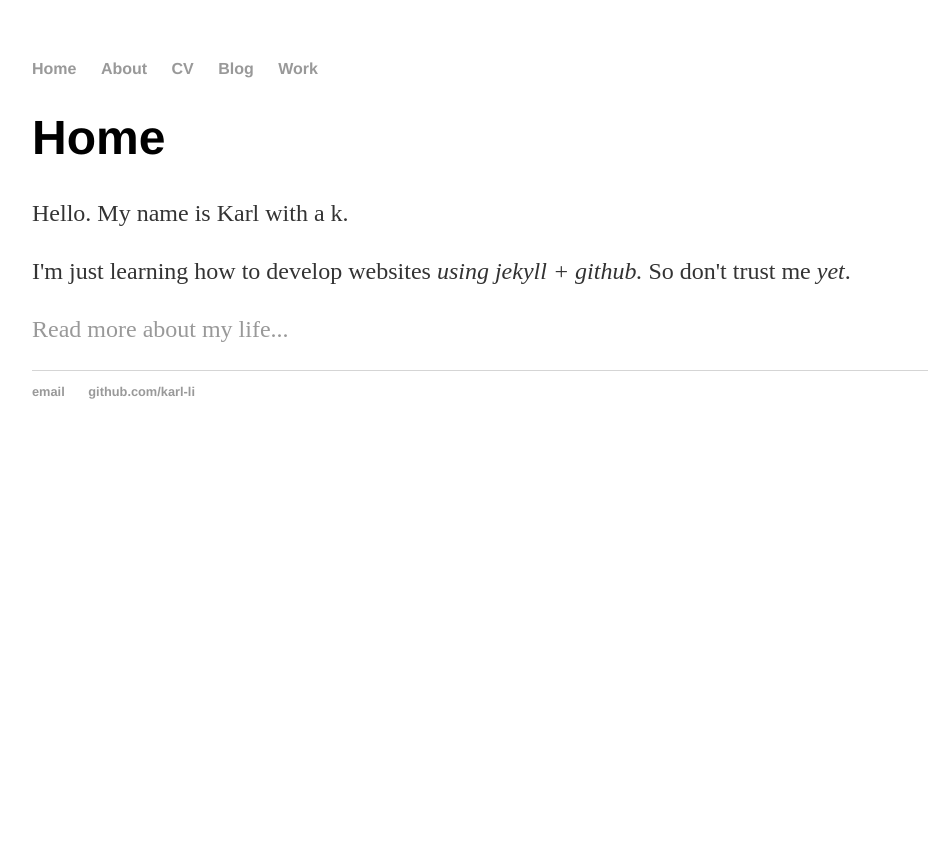
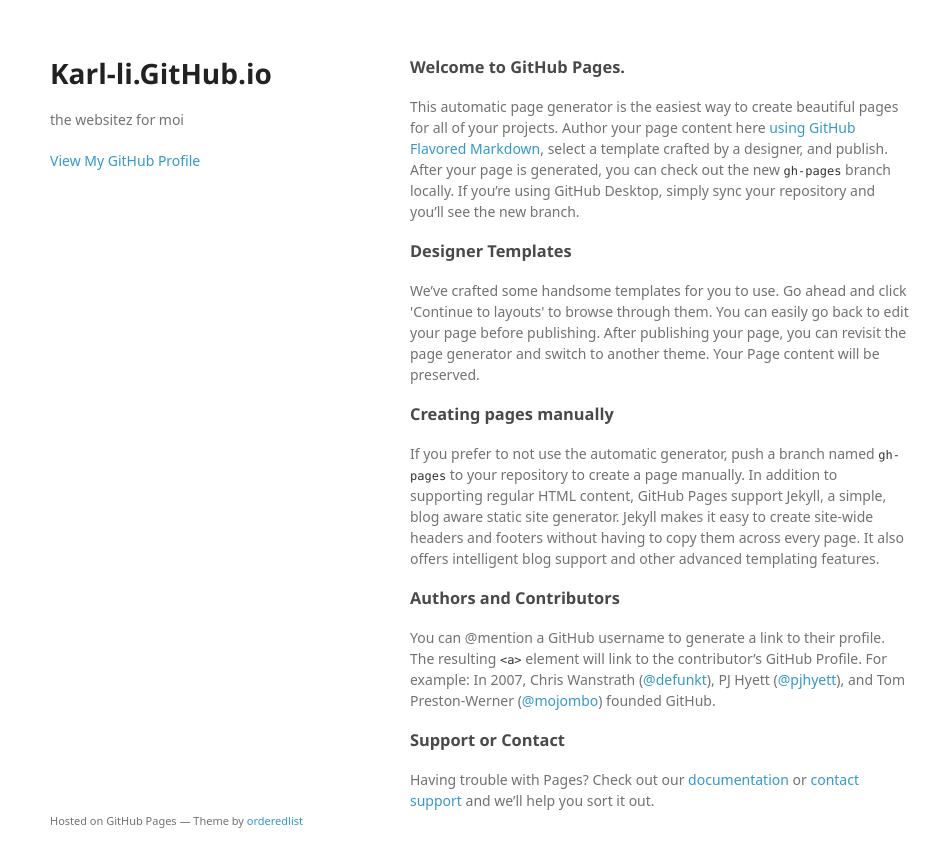
Before and after one commit to karl-li/karl-li.github.io, a Jekyll site: the page index.html, which Jekyll copies as it is, in a window 1280 px wide. Shown: the top 867 px of the page, without its empty margins (160-1100 px from the left). Built offline with Jekyll 4.4.1, drawn with Linux system fonts in a browser that asks for light colours; some web fonts are replaced.

Commit message:
Replace master branch with page content via GitHub

```diff
--- a/index.html
+++ b/index.html
@@ -1,10 +1,58 @@
----
-layout: default
-title: Karl Li, New Creation
----
-<div class="blurb">
-	<h1>Home</h1>
-	<p>Hello. My name is Karl with a k.</p>
-	<p>I'm just learning how to develop websites <em>using jekyll + github.</em> So don't trust me <em>yet</em>. </p>
-	<p><a href="/about">Read more about my life...</a></p>
-</div><!-- /.blurb -->
+<!doctype html>
+<html>
+  <head>
+    <meta charset="utf-8">
+    <meta http-equiv="X-UA-Compatible" content="chrome=1">
+    <title>Karl-li.GitHub.io by karl-li</title>
+
+    <link rel="stylesheet" href="stylesheets/styles.css">
+    <link rel="stylesheet" href="stylesheets/github-light.css">
+    <meta name="viewport" content="width=device-width">
+    <!--[if lt IE 9]>
+    <script src="//html5shiv.googlecode.com/svn/trunk/html5.js"></script>
+    <![endif]-->
+  </head>
+  <body>
+    <div class="wrapper">
+      <header>
+        <h1>Karl-li.GitHub.io</h1>
+        <p>the websitez for moi</p>
+
+
+        <p class="view"><a href="https://github.com/karl-li">View My GitHub Profile</a></p>
+
+      </header>
+      <section>
+        <h3>
+<a id="welcome-to-github-pages" class="anchor" href="#welcome-to-github-pages" aria-hidden="true"><span aria-hidden="true" class="octicon octicon-link"></span></a>Welcome to GitHub Pages.</h3>
+
+<p>This automatic page generator is the easiest way to create beautiful pages for all of your projects. Author your page content here <a href="https://guides.github.com/features/mastering-markdown/">using GitHub Flavored Markdown</a>, select a template crafted by a designer, and publish. After your page is generated, you can check out the new <code>gh-pages</code> branch locally. If you’re using GitHub Desktop, simply sync your repository and you’ll see the new branch.</p>
+
+<h3>
+<a id="designer-templates" class="anchor" href="#designer-templates" aria-hidden="true"><span aria-hidden="true" class="octicon octicon-link"></span></a>Designer Templates</h3>
+
+<p>We’ve crafted some handsome templates for you to use. Go ahead and click 'Continue to layouts' to browse through them. You can easily go back to edit your page before publishing. After publishing your page, you can revisit the page generator and switch to another theme. Your Page content will be preserved.</p>
+
+<h3>
+<a id="creating-pages-manually" class="anchor" href="#creating-pages-manually" aria-hidden="true"><span aria-hidden="true" class="octicon octicon-link"></span></a>Creating pages manually</h3>
+
+<p>If you prefer to not use the automatic generator, push a branch named <code>gh-pages</code> to your repository to create a page manually. In addition to supporting regular HTML content, GitHub Pages support Jekyll, a simple, blog aware static site generator. Jekyll makes it easy to create site-wide headers and footers without having to copy them across every page. It also offers intelligent blog support and other advanced templating features.</p>
+
+<h3>
+<a id="authors-and-contributors" class="anchor" href="#authors-and-contributors" aria-hidden="true"><span aria-hidden="true" class="octicon octicon-link"></span></a>Authors and Contributors</h3>
+
+<p>You can @mention a GitHub username to generate a link to their profile. The resulting <code>&lt;a&gt;</code> element will link to the contributor’s GitHub Profile. For example: In 2007, Chris Wanstrath (<a href="https://github.com/defunkt" class="user-mention">@defunkt</a>), PJ Hyett (<a href="https://github.com/pjhyett" class="user-mention">@pjhyett</a>), and Tom Preston-Werner (<a href="https://github.com/mojombo" class="user-mention">@mojombo</a>) founded GitHub.</p>
+
+<h3>
+<a id="support-or-contact" class="anchor" href="#support-or-contact" aria-hidden="true"><span aria-hidden="true" class="octicon octicon-link"></span></a>Support or Contact</h3>
+
+<p>Having trouble with Pages? Check out our <a href="https://help.github.com/pages">documentation</a> or <a href="https://github.com/contact">contact support</a> and we’ll help you sort it out.</p>
+      </section>
+      <footer>
+        <p><small>Hosted on GitHub Pages &mdash; Theme by <a href="https://github.com/orderedlist">orderedlist</a></small></p>
+      </footer>
+    </div>
+    <script src="javascripts/scale.fix.js"></script>
+
+  </body>
+</html>
--- /dev/null
+++ b/javascripts/scale.fix.js
@@ -0,0 +1,17 @@
+var metas = document.getElementsByTagName('meta');
+var i;
+if (navigator.userAgent.match(/iPhone/i)) {
+  for (i=0; i<metas.length; i++) {
+    if (metas[i].name == "viewport") {
+      metas[i].content = "width=device-width, minimum-scale=1.0, maximum-scale=1.0";
+    }
+  }
+  document.addEventListener("gesturestart", gestureStart, false);
+}
+function gestureStart() {
+  for (i=0; i<metas.length; i++) {
+    if (metas[i].name == "viewport") {
+      metas[i].content = "width=device-width, minimum-scale=0.25, maximum-scale=1.6";
+    }
+  }
+}
--- /dev/null
+++ b/stylesheets/github-light.css
@@ -0,0 +1,123 @@
+/*
+The MIT License (MIT)
+
+Copyright (c) 2016 GitHub, Inc.
+
+Permission is hereby granted, free of charge, to any person obtaining a copy
+of this software and associated documentation files (the "Software"), to deal
+in the Software without restriction, including without limitation the rights
+to use, copy, modify, merge, publish, distribute, sublicense, and/or sell
+copies of the Software, and to permit persons to whom the Software is
+furnished to do so, subject to the following conditions:
+
+The above copyright notice and this permission notice shall be included in all
+copies or substantial portions of the Software.
+
+THE SOFTWARE IS PROVIDED "AS IS", WITHOUT WARRANTY OF ANY KIND, EXPRESS OR
+IMPLIED, INCLUDING BUT NOT LIMITED TO THE WARRANTIES OF MERCHANTABILITY,
+FITNESS FOR A PARTICULAR PURPOSE AND NONINFRINGEMENT. IN NO EVENT SHALL THE
+AUTHORS OR COPYRIGHT HOLDERS BE LIABLE FOR ANY CLAIM, DAMAGES OR OTHER
+LIABILITY, WHETHER IN AN ACTION OF CONTRACT, TORT OR OTHERWISE, ARISING FROM,
+OUT OF OR IN CONNECTION WITH THE SOFTWARE OR THE USE OR OTHER DEALINGS IN THE
+SOFTWARE.
+
+*/
+
+.pl-c /* comment */ {
+  color: #969896;
+}
+
+.pl-c1 /* constant, variable.other.constant, support, meta.property-name, support.constant, support.variable, meta.module-reference, markup.raw, meta.diff.header */,
+.pl-s .pl-v /* string variable */ {
+  color: #0086b3;
+}
+
+.pl-e /* entity */,
+.pl-en /* entity.name */ {
+  color: #795da3;
+}
+
+.pl-smi /* variable.parameter.function, storage.modifier.package, storage.modifier.import, storage.type.java, variable.other */,
+.pl-s .pl-s1 /* string source */ {
+  color: #333;
+}
+
+.pl-ent /* entity.name.tag */ {
+  color: #63a35c;
+}
+
+.pl-k /* keyword, storage, storage.type */ {
+  color: #a71d5d;
+}
+
+.pl-s /* string */,
+.pl-pds /* punctuation.definition.string, string.regexp.character-class */,
+.pl-s .pl-pse .pl-s1 /* string punctuation.section.embedded source */,
+.pl-sr /* string.regexp */,
+.pl-sr .pl-cce /* string.regexp constant.character.escape */,
+.pl-sr .pl-sre /* string.regexp source.ruby.embedded */,
+.pl-sr .pl-sra /* string.regexp string.regexp.arbitrary-repitition */ {
+  color: #183691;
+}
+
+.pl-v /* variable */ {
+  color: #ed6a43;
+}
+
+.pl-id /* invalid.deprecated */ {
+  color: #b52a1d;
+}
+
+.pl-ii /* invalid.illegal */ {
+  color: #f8f8f8;
+  background-color: #b52a1d;
+}
+
+.pl-sr .pl-cce /* string.regexp constant.character.escape */ {
+  font-weight: bold;
+  color: #63a35c;
+}
+
+.pl-ml /* markup.list */ {
+  color: #693a17;
+}
+
+.pl-mh /* markup.heading */,
+.pl-mh .pl-en /* markup.heading entity.name */,
+.pl-ms /* meta.separator */ {
+  font-weight: bold;
+  color: #1d3e81;
+}
+
+.pl-mq /* markup.quote */ {
+  color: #008080;
+}
+
+.pl-mi /* markup.italic */ {
+  font-style: italic;
+  color: #333;
+}
+
+.pl-mb /* markup.bold */ {
+  font-weight: bold;
+  color: #333;
+}
+
+.pl-md /* markup.deleted, meta.diff.header.from-file */ {
+  color: #bd2c00;
+  background-color: #ffecec;
+}
+
+.pl-mi1 /* markup.inserted, meta.diff.header.to-file */ {
+  color: #55a532;
+  background-color: #eaffea;
+}
+
+.pl-mdr /* meta.diff.range */ {
+  font-weight: bold;
+  color: #795da3;
+}
+
+.pl-mo /* meta.output */ {
+  color: #1d3e81;
+}
--- /dev/null
+++ b/stylesheets/styles.css
@@ -0,0 +1,324 @@
+@font-face {
+  font-family: 'Noto Sans';
+  font-weight: 400;
+  font-style: normal;
+  src: url('../fonts/Noto-Sans-regular/Noto-Sans-regular.eot');
+  src: url('../fonts/Noto-Sans-regular/Noto-Sans-regular.eot?#iefix') format('embedded-opentype'),
+       local('Noto Sans'),
+       local('Noto-Sans-regular'),
+       url('../fonts/Noto-Sans-regular/Noto-Sans-regular.woff2') format('woff2'),
+       url('../fonts/Noto-Sans-regular/Noto-Sans-regular.woff') format('woff'),
+       url('../fonts/Noto-Sans-regular/Noto-Sans-regular.ttf') format('truetype'),
+       url('../fonts/Noto-Sans-regular/Noto-Sans-regular.svg#NotoSans') format('svg');
+}
+
+@font-face {
+  font-family: 'Noto Sans';
+  font-weight: 700;
+  font-style: normal;
+  src: url('../fonts/Noto-Sans-700/Noto-Sans-700.eot');
+  src: url('../fonts/Noto-Sans-700/Noto-Sans-700.eot?#iefix') format('embedded-opentype'),
+       local('Noto Sans Bold'),
+       local('Noto-Sans-700'),
+       url('../fonts/Noto-Sans-700/Noto-Sans-700.woff2') format('woff2'),
+       url('../fonts/Noto-Sans-700/Noto-Sans-700.woff') format('woff'),
+       url('../fonts/Noto-Sans-700/Noto-Sans-700.ttf') format('truetype'),
+       url('../fonts/Noto-Sans-700/Noto-Sans-700.svg#NotoSans') format('svg');
+}
+
+@font-face {
+  font-family: 'Noto Sans';
+  font-weight: 400;
+  font-style: italic;
+  src: url('../fonts/Noto-Sans-italic/Noto-Sans-italic.eot');
+  src: url('../fonts/Noto-Sans-italic/Noto-Sans-italic.eot?#iefix') format('embedded-opentype'),
+       local('Noto Sans Italic'),
+       local('Noto-Sans-italic'),
+       url('../fonts/Noto-Sans-italic/Noto-Sans-italic.woff2') format('woff2'),
+       url('../fonts/Noto-Sans-italic/Noto-Sans-italic.woff') format('woff'),
+       url('../fonts/Noto-Sans-italic/Noto-Sans-italic.ttf') format('truetype'),
+       url('../fonts/Noto-Sans-italic/Noto-Sans-italic.svg#NotoSans') format('svg');
+}
+
+@font-face {
+  font-family: 'Noto Sans';
+  font-weight: 700;
+  font-style: italic;
+  src: url('../fonts/Noto-Sans-700italic/Noto-Sans-700italic.eot');
+  src: url('../fonts/Noto-Sans-700italic/Noto-Sans-700italic.eot?#iefix') format('embedded-opentype'),
+       local('Noto Sans Bold Italic'),
+       local('Noto-Sans-700italic'),
+       url('../fonts/Noto-Sans-700italic/Noto-Sans-700italic.woff2') format('woff2'),
+       url('../fonts/Noto-Sans-700italic/Noto-Sans-700italic.woff') format('woff'),
+       url('../fonts/Noto-Sans-700italic/Noto-Sans-700italic.ttf') format('truetype'),
+       url('../fonts/Noto-Sans-700italic/Noto-Sans-700italic.svg#NotoSans') format('svg');
+}
+
+body {
+  background-color: #fff;
+  padding:50px;
+  font: 14px/1.5 "Noto Sans", "Helvetica Neue", Helvetica, Arial, sans-serif;
+  color:#727272;
+  font-weight:400;
+}
+
+h1, h2, h3, h4, h5, h6 {
+  color:#222;
+  margin:0 0 20px;
+}
+
+p, ul, ol, table, pre, dl {
+  margin:0 0 20px;
+}
+
+h1, h2, h3 {
+  line-height:1.1;
+}
+
+h1 {
+  font-size:28px;
+}
+
+h2 {
+  color:#393939;
+}
+
+h3, h4, h5, h6 {
+  color:#494949;
+}
+
+a {
+  color:#39c;
+  text-decoration:none;
+}
+
+a:hover {
+  color:#069;
+}
+
+a small {
+  font-size:11px;
+  color:#777;
+  margin-top:-0.3em;
+  display:block;
+}
+
+a:hover small {
+  color:#777;
+}
+
+.wrapper {
+  width:860px;
+  margin:0 auto;
+}
+
+blockquote {
+  border-left:1px solid #e5e5e5;
+  margin:0;
+  padding:0 0 0 20px;
+  font-style:italic;
+}
+
+code, pre {
+  font-family:Monaco, Bitstream Vera Sans Mono, Lucida Console, Terminal, Consolas, Liberation Mono, DejaVu Sans Mono, Courier New, monospace;
+  color:#333;
+  font-size:12px;
+}
+
+pre {
+  padding:8px 15px;
+  background: #f8f8f8;
+  border-radius:5px;
+  border:1px solid #e5e5e5;
+  overflow-x: auto;
+}
+
+table {
+  width:100%;
+  border-collapse:collapse;
+}
+
+th, td {
+  text-align:left;
+  padding:5px 10px;
+  border-bottom:1px solid #e5e5e5;
+}
+
+dt {
+  color:#444;
+  font-weight:700;
+}
+
+th {
+  color:#444;
+}
+
+img {
+  max-width:100%;
+}
+
+header {
+  width:270px;
+  float:left;
+  position:fixed;
+  -webkit-font-smoothing:subpixel-antialiased;
+}
+
+header ul {
+  list-style:none;
+  height:40px;
+  padding:0;
+  background: #f4f4f4;
+  border-radius:5px;
+  border:1px solid #e0e0e0;
+  width:270px;
+}
+
+header li {
+  width:89px;
+  float:left;
+  border-right:1px solid #e0e0e0;
+  height:40px;
+}
+
+header li:first-child a {
+  border-radius:5px 0 0 5px;
+}
+
+header li:last-child a {
+  border-radius:0 5px 5px 0;
+}
+
+header ul a {
+  line-height:1;
+  font-size:11px;
+  color:#999;
+  display:block;
+  text-align:center;
+  padding-top:6px;
+  height:34px;
+}
+
+header ul a:hover {
+  color:#999;
+}
+
+header ul a:active {
+  background-color:#f0f0f0;
+}
+
+strong {
+  color:#222;
+  font-weight:700;
+}
+
+header ul li + li + li {
+  border-right:none;
+  width:89px;
+}
+
+header ul a strong {
+  font-size:14px;
+  display:block;
+  color:#222;
+}
+
+section {
+  width:500px;
+  float:right;
+  padding-bottom:50px;
+}
+
+small {
+  font-size:11px;
+}
+
+hr {
+  border:0;
+  background:#e5e5e5;
+  height:1px;
+  margin:0 0 20px;
+}
+
+footer {
+  width:270px;
+  float:left;
+  position:fixed;
+  bottom:50px;
+  -webkit-font-smoothing:subpixel-antialiased;
+}
+
+@media print, screen and (max-width: 960px) {
+
+  div.wrapper {
+    width:auto;
+    margin:0;
+  }
+
+  header, section, footer {
+    float:none;
+    position:static;
+    width:auto;
+  }
+
+  header {
+    padding-right:320px;
+  }
+
+  section {
+    border:1px solid #e5e5e5;
+    border-width:1px 0;
+    padding:20px 0;
+    margin:0 0 20px;
+  }
+
+  header a small {
+    display:inline;
+  }
+
+  header ul {
+    position:absolute;
+    right:50px;
+    top:52px;
+  }
+}
+
+@media print, screen and (max-width: 720px) {
+  body {
+    word-wrap:break-word;
+  }
+
+  header {
+    padding:0;
+  }
+
+  header ul, header p.view {
+    position:static;
+  }
+
+  pre, code {
+    word-wrap:normal;
+  }
+}
+
+@media print, screen and (max-width: 480px) {
+  body {
+    padding:15px;
+  }
+
+  header ul {
+    width:99%;
+  }
+
+  header li, header ul li + li + li {
+    width:33%;
+  }
+}
+
+@media print {
+  body {
+    padding:0.4in;
+    font-size:12pt;
+    color:#444;
+  }
+}
```
Also changed, not shown: params.json (added, +6 -0 lines).
